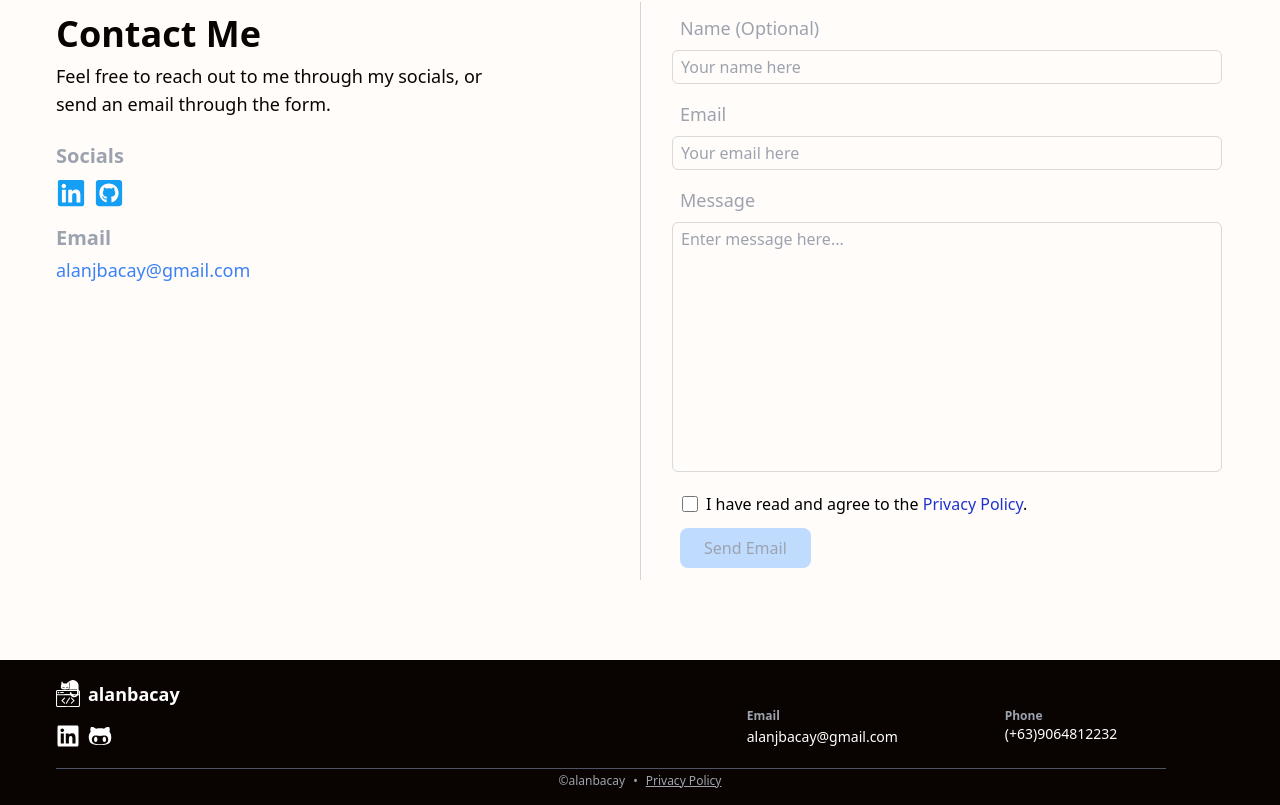
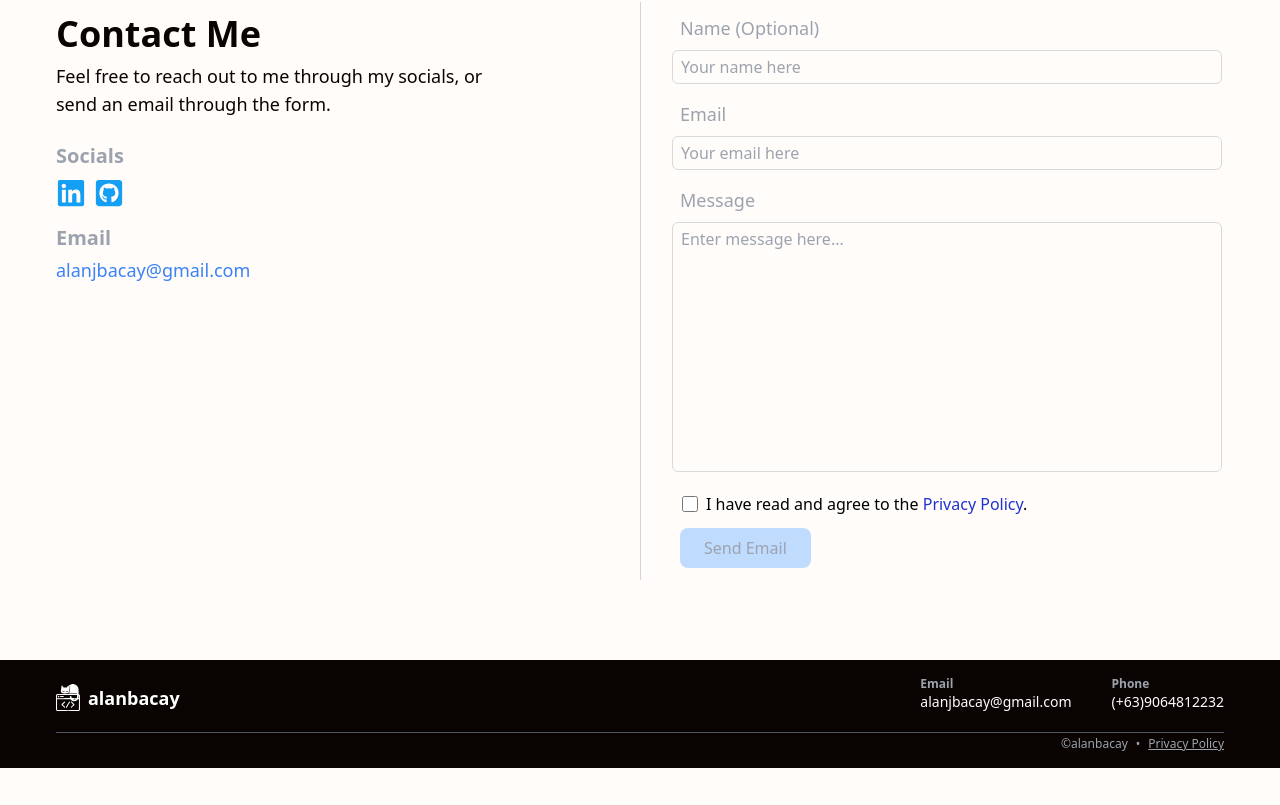
Before and after one commit to alanbacay02/personal-portfolio, a React (Create React App) app: page / in a window 1280 px wide. Shown: the part 2925-3730 px from the top of the page. After the commit the page ends 3693 px from the top, so only its background shows below. Built offline with nearby package versions, Linux system fonts and the light colour scheme.

Commit message:
Updates layout and icons of footer

```diff
--- a/src/components/Footer.jsx
+++ b/src/components/Footer.jsx
@@ -1,6 +1,6 @@
 import React from 'react'
 import { CatCodeLogoSvg } from '../svg-components/IconSVG'
-import { FaGithubAlt, FaLinkedin } from 'react-icons/fa'
+import { FaGithubAlt, FaLinkedinIn } from 'react-icons/fa'
 
 const Footer = () => {
   return (
@@ -8,29 +8,24 @@ const Footer = () => {
       <div className='w-full max-w-[1200px] h-fit mx-auto px-4'>
         <div className='grid sm:grid-cols-2 items-end py-4'>
           {/* Logo and Social Div */}
-          <div className='flex flex-row sm:flex-col items-center sm:items-start justify-between'>
+          <div className='flex flex-row items-center gap-4'>
             {/* Logo and Name */}
-            <a href='' className='w-fit flex flex-row items-center gap-2 sm:mb-4 sm:mt-1'>
+            <a href='/#' className='w-fit flex flex-row items-center gap-2'>
               <div className='fill-white h-auto w-6'>
                 <CatCodeLogoSvg />
               </div>
               <h2 className='font-bold text-lg text-white'>alanbacay</h2>
             </a>
-            {/* Social Media Icons */}
-            <div className='flex flex-row gap-2'>
-              <a href='' className='text-2xl hover:text-primary transition-all duration-300 text-white'>
-                <FaLinkedin />
-              </a>
-              <a href='' className='text-2xl hover:text-primary transition-all duration-300 text-white'>
-                <FaGithubAlt />
-              </a>
-            </div>
           </div>
           {/* Contact Info */}
-          <div className='flex flex-col sm:flex-row justify-between sm:justify-evenly text-white'>
+          <div className='flex flex-col xs:flex-row justify-start sm:justify-end mt-4 sm:mt-0 gap-4 xs:gap-10 text-white'>
             <div>
               <h4 className='font-bold text-xs text-gray-400'>Email</h4>
-              <a href='mailto:alanjbacay@gmail.com' className='text-sm hover:underline'>alanjbacay@gmail.com</a>
+              <p className='text-sm hover:underline'>
+                <a href='mailto:alanjbacay@gmail.com'>
+                  alanjbacay@gmail.com
+                </a>
+              </p>
             </div>
             <div>
               <h4 className='font-bold text-xs text-gray-400'>Phone</h4>
@@ -38,12 +33,12 @@ const Footer = () => {
             </div>
           </div>
           {/* Foot Note */}
-          <div className='col-span-full mt-5'>
-            <div className='w-[95%] h-[1px] bg-gray-600' />
-            <div className='w-fit mx-auto flex flex-row gap-2 text-xs mt-1 text-gray-400'>
+          <div className='col-span-full flex flex-col items-end mt-5'>
+            <div className='w-full h-[0.5px] bg-gray-600' />
+            <div className='w-fit flex flex-row gap-2 text-xs mt-1 text-gray-400'>
               <p>©alanbacay</p>
               <p>•</p>
-              <a href='' className='underline hover:text-white'>Privacy Policy</a>
+              <a href='/#' className='underline hover:text-white'>Privacy Policy</a>
             </div>
           </div>
         </div>
```
